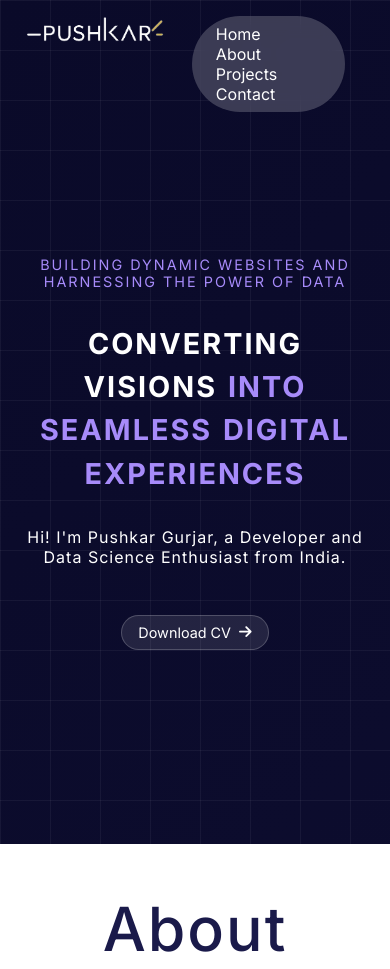
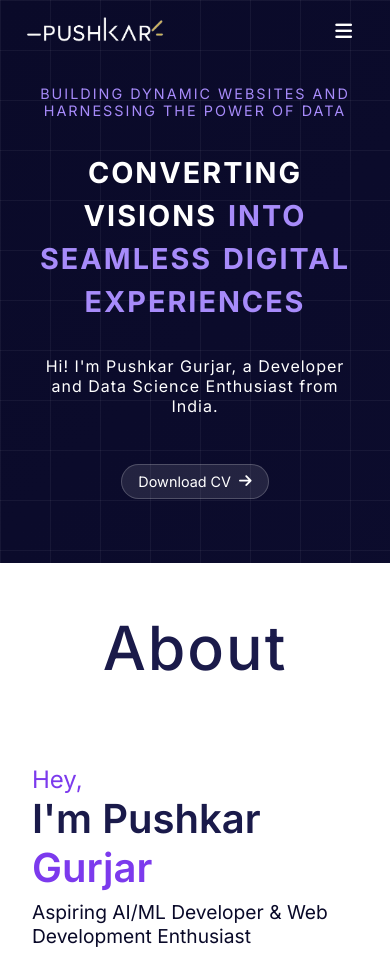
Before and after one commit to pushkargurjar1234/prortfolio, a plain HTML site: page index.html in a window 390 px wide. Shown: the top 969 px of the page. Drawn offline with Linux system fonts and the light colour scheme; a web font is replaced by a local one.

Commit message:
update no. 1

```diff
--- a/index.html
+++ b/index.html
@@ -33,6 +33,10 @@
             <a href="#contact">Contact</a>
           </div>
         </nav>
+        <div class="nav_icon">
+          <i class="fa-solid fa-bars"></i>
+
+        </div>
 
         <div class="email">
           <a
--- a/style.css
+++ b/style.css
@@ -46,6 +46,7 @@ body::before {
 .navbar {
   display: flex;
   justify-content: space-between;
+
 }
 
 nav {
@@ -59,7 +60,17 @@ nav {
   width: fit-content;
   margin-left: auto;
   margin-right: auto;
+
 }
+
+.nav_icon{
+  position: absolute;
+  right:2rem;
+  top:1em;
+  font-size: 1.2rem;
+  display:none;
+}
+
 
 nav a {
   color: white;
@@ -161,19 +172,30 @@ nav a:hover {
 
   .container {
     padding: 1rem;
+    height: 768px;
+  }
+
+  .navbar{
+    justify-content: space-between;
   }
 
   nav {
     padding: 0.5rem;
+
   }
 
   nav a {
     padding: 0.5rem 1rem;
   }
+  .content{
+    width:90%;
+    margin:0 auto;
+    margin-top:2rem;
+  }
 }
 
 @media (max-width: 1025px) {
-  .email a {
+  .email  {
     display: none;
   }
 }
@@ -181,6 +203,7 @@ nav a:hover {
   .logo img {
     width: 150px;
   }
+
 }
 
 @media (max-width: 400px) {
@@ -200,11 +223,22 @@ nav a:hover {
 
   .container {
     padding: 1rem;
+    max-height:fit-content;
+    margin-bottom: 3rem;
   }
 
   body {
     margin-bottom: 5rem;
   }
+}
+@media(max-width:455px){
+  nav{
+    display:none;
+  }
+  .nav_icon{
+    display:block;
+}
+
 }
 
 /* page 2 */
```
